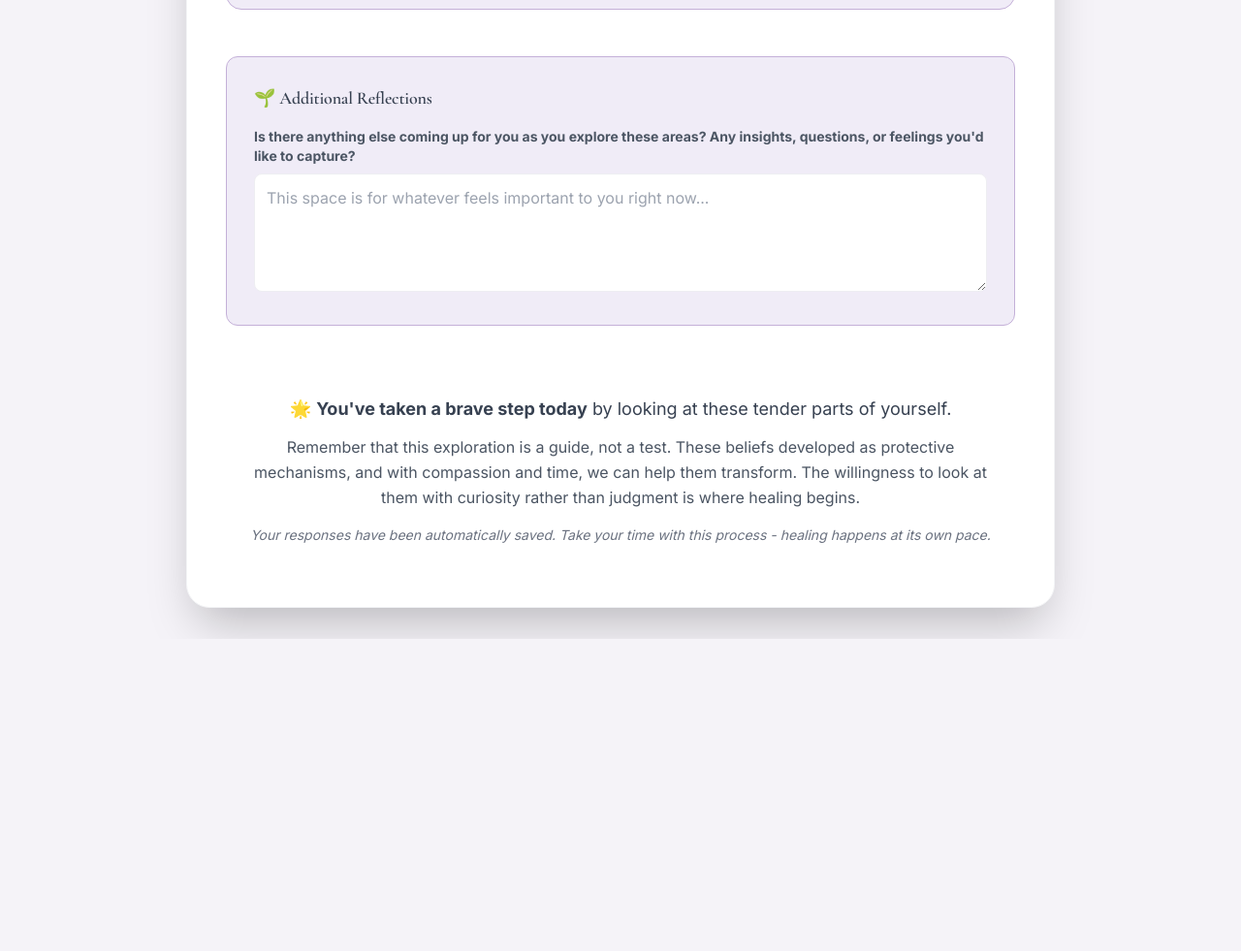
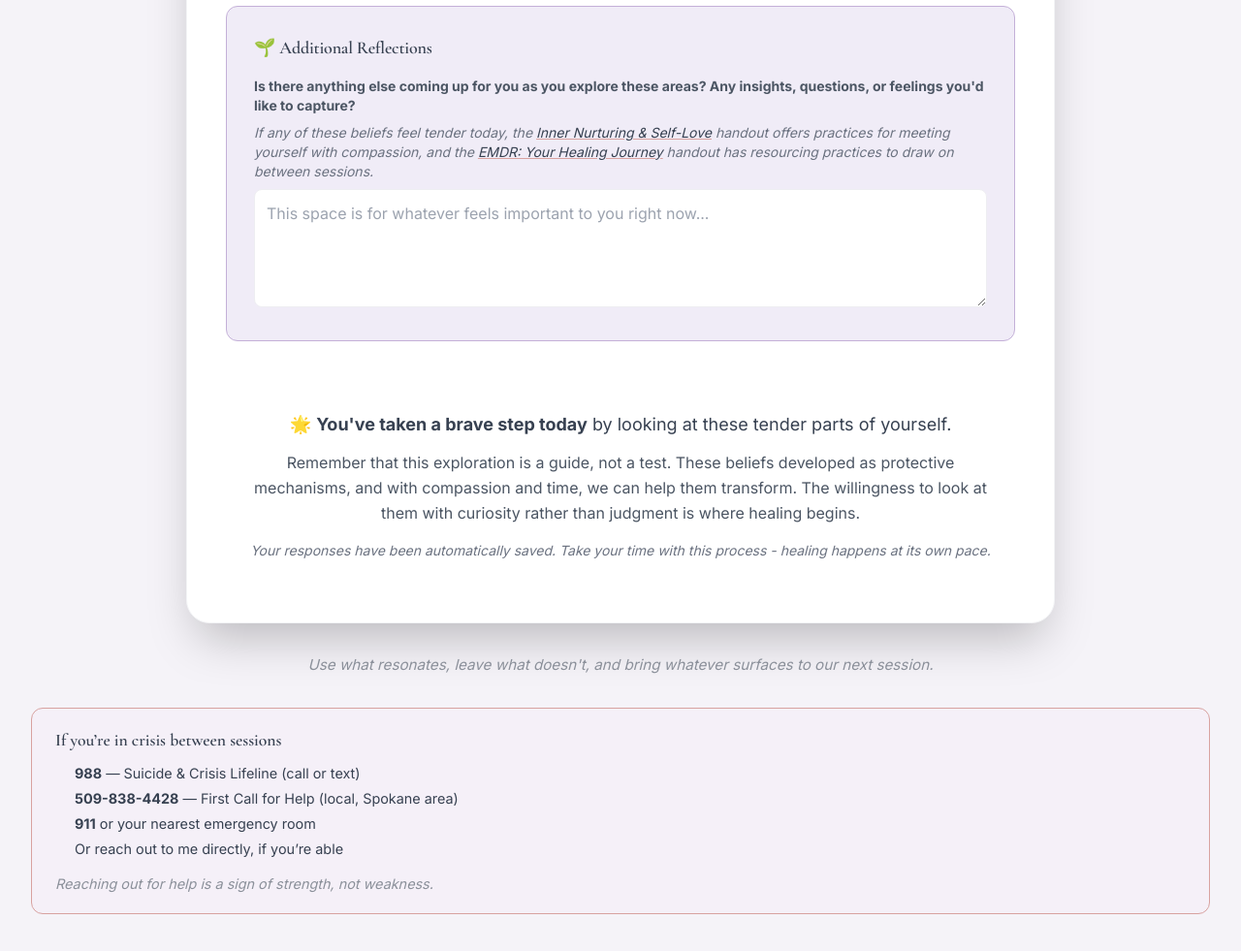
Before and after one commit to amoria1212/EMDR-Goals-Prep, a plain HTML site: page index.html in a window 1280 px wide. Shown: the part 4170-5151 px from the top of the page at 97% size. Before the commit the page ends 4829 px from the top, so only its background shows below. Drawn offline with nearby package versions, Linux system fonts and the light colour scheme.

Commit message:
Content review: remove "I deserve to die" NC item (Option C per Janice), add standard crisis footer (988 + local 509-838-4428 + 911 + direct contact), add cross-links to Self-Love + EMDR Healing Journey, unified closing

```diff
--- a/index.html
+++ b/index.html
@@ -524,9 +524,6 @@
                         <input type="checkbox" class="checkbox-custom" data-key="belief-not-good-enough">I am not good enough
                     </label>
                     <label class="flex items-center cursor-pointer hover:bg-white hover:bg-opacity-50 p-2 rounded transition-colors">
-                        <input type="checkbox" class="checkbox-custom" data-key="belief-deserve-die">I deserve to die
-                    </label>
-                    <label class="flex items-center cursor-pointer hover:bg-white hover:bg-opacity-50 p-2 rounded transition-colors">
                         <input type="checkbox" class="checkbox-custom" data-key="belief-deserve-misery">I deserve to be miserable
                     </label>
                     <label class="flex items-center cursor-pointer hover:bg-white hover:bg-opacity-50 p-2 rounded transition-colors">
@@ -630,6 +627,7 @@
         <div class="journal-box mt-12">
             <h4 class="text-lg font-bold text-gray-700 mb-4">🌱 Additional Reflections</h4>
             <p class="mb-2 text-sm font-semibold text-gray-600">Is there anything else coming up for you as you explore these areas? Any insights, questions, or feelings you'd like to capture?</p>
+            <p class="mb-2 text-sm text-gray-500 italic">If any of these beliefs feel tender today, the <a href="https://collaboratingwellness.com/homework/self-love" style="color: #374151; text-decoration: underline; text-decoration-color: #D8A2A0;">Inner Nurturing &amp; Self-Love</a> handout offers practices for meeting yourself with compassion, and the <a href="https://collaboratingwellness.com/homework/emdr-journey" style="color: #374151; text-decoration: underline; text-decoration-color: #D8A2A0;">EMDR: Your Healing Journey</a> handout has resourcing practices to draw on between sessions.</p>
             <textarea class="journal-input" rows="4" data-key="additional-reflections" placeholder="This space is for whatever feels important to you right now..."></textarea>
         </div>
 
@@ -1139,5 +1137,18 @@
             });
         });
     </script>
+        <p style="text-align: center; margin-top: 2rem; font-style: italic; color: #8B909A; font-size: 0.95rem;">
+            Use what resonates, leave what doesn't, and bring whatever surfaces to our next session.
+        </p>
+        <div class="crisis-resources" style="background: #F5F0F8; border: 1px solid #D8A2A0; border-radius: 0.75rem; padding: 1.25rem 1.5rem; margin: 2rem 0; font-size: 0.9rem; color: #374151;">
+            <p style="margin: 0 0 0.5rem; font-weight: 600; font-family: &apos;Cormorant Garamond&apos;, serif; font-size: 1.1rem;">If you&rsquo;re in crisis between sessions</p>
+            <ul style="margin: 0; padding-left: 1.25rem; line-height: 1.8;">
+                <li><strong>988</strong> &mdash; Suicide &amp; Crisis Lifeline (call or text)</li>
+                <li><strong>509-838-4428</strong> &mdash; First Call for Help (local, Spokane area)</li>
+                <li><strong>911</strong> or your nearest emergency room</li>
+                <li>Or reach out to me directly, if you&rsquo;re able</li>
+            </ul>
+            <p style="margin: 0.75rem 0 0; font-style: italic; color: #8B909A;">Reaching out for help is a sign of strength, not weakness.</p>
+        </div>
 </body>
 </html>
```
